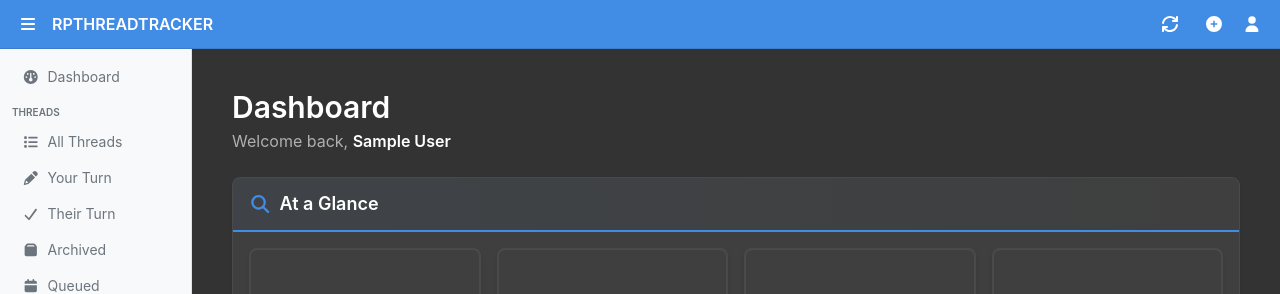
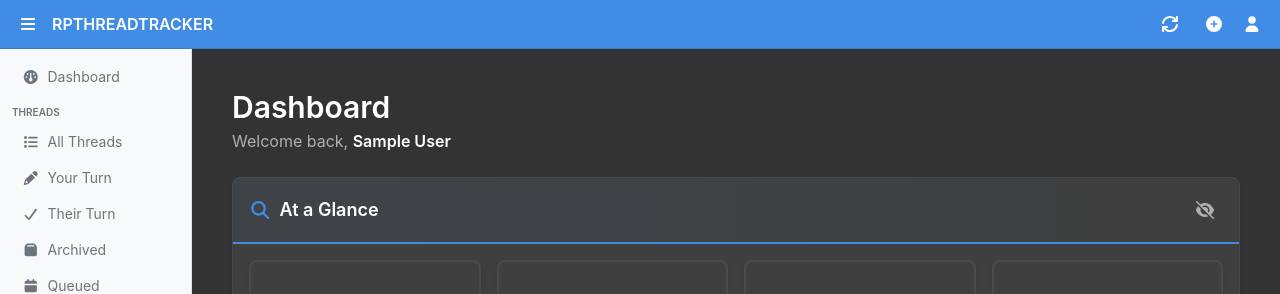
Before and after one commit to blackjackkent/rpthreadtracker-v4, a Next.js app: page / in a window 1280 px wide. Shown: the top 294 px of the page. Built offline with nearby package versions, Linux system fonts and the light colour scheme; no server answers; the database is empty; sample sign-in values are in the browser's storage.

Commit message:
Profile settings for stats

```diff
--- a/components/dashboard/at-a-glance/AtAGlance.tsx
+++ b/components/dashboard/at-a-glance/AtAGlance.tsx
@@ -1,7 +1,8 @@
 "use client";
 
+import { useState } from "react";
 import { FontAwesomeIcon } from "@fortawesome/react-fontawesome";
-import { faSearch } from "@fortawesome/free-solid-svg-icons";
+import { faSearch, faEye, faEyeSlash } from "@fortawesome/free-solid-svg-icons";
 import {
 	faList,
 	faPencil,
@@ -9,6 +10,7 @@ import {
 	faCalendar,
 } from "@fortawesome/free-solid-svg-icons";
 import { DashboardSummaryWidget } from "./DashboardSummaryWidget";
+import { useProfileSettings } from "@/components/providers/ProfileSettingsProvider";
 
 interface AtAGlanceProps {
 	activeThreadsCount?: number;
@@ -25,17 +27,50 @@ export const AtAGlance = ({
 	queuedCount = 0,
 	isLoading = false,
 }: AtAGlanceProps) => {
+	const { settings, updateSettings } = useProfileSettings();
+	const [isTogglingVisibility, setIsTogglingVisibility] = useState(false);
+
+	const handleToggleVisibility = async () => {
+		if (!settings) return;
+
+		setIsTogglingVisibility(true);
+		try {
+			await updateSettings({
+				showDashboardThreadDistribution: !settings.showDashboardThreadDistribution,
+			});
+		} catch (error) {
+			console.error("Failed to toggle dashboard visibility:", error);
+		} finally {
+			setIsTogglingVisibility(false);
+		}
+	};
+
+	const showDistribution = settings?.showDashboardThreadDistribution ?? true;
+
 	return (
 		<div className="bg-surface border border-border rounded-lg shadow-sm">
-			{/* Header with accent */}
-			<div className="px-4 py-3 border-b-2 border-primary bg-linear-to-r from-primary/5 to-transparent">
+			{/* Header with accent and toggle button */}
+			<div className="px-4 py-3 border-b-2 border-primary bg-linear-to-r from-primary/5 to-transparent flex items-center justify-between">
 				<h2 className="text-lg font-semibold flex items-center gap-2">
 					<FontAwesomeIcon icon={faSearch} className="w-4 h-4 text-primary" />
 					<span>At a Glance</span>
 				</h2>
+				<button
+					type="button"
+					onClick={handleToggleVisibility}
+					disabled={isTogglingVisibility}
+					className="p-2 text-text-muted hover:text-text transition-colors disabled:opacity-50"
+					title={showDistribution ? "Hide stats" : "Show stats"}
+				>
+					<FontAwesomeIcon
+						icon={showDistribution ? faEyeSlash : faEye}
+						className="w-4 h-4"
+					/>
+				</button>
 			</div>
 
-			{/* Stats Grid */}
+			{/* Stats Grid - Collapsible */}
+			{showDistribution && (
 				<div className="p-4">
 					<div className="grid grid-cols-1 sm:grid-cols-2 lg:grid-cols-4 gap-4">
 						<DashboardSummaryWidget
@@ -68,6 +103,7 @@ export const AtAGlance = ({
 						/>
 					</div>
 				</div>
+			)}
 		</div>
 	);
 };
--- a/components/providers/ProfileSettingsProvider.tsx
+++ b/components/providers/ProfileSettingsProvider.tsx
@@ -20,6 +20,7 @@ interface ProfileSettingsContextValue {
 	settings: ProfileSettings | null;
 	isLoading: boolean;
 	updatePageSize: (pageSize: number) => Promise<void>;
+	updateSettings: (updates: Partial<ProfileSettings>) => Promise<void>;
 }
 
 const ProfileSettingsContext = createContext<
@@ -75,9 +76,27 @@ export const ProfileSettingsProvider = ({
 		}
 	};
 
+	const updateSettings = async (updates: Partial<ProfileSettings>) => {
+		try {
+			const response = await fetch("/api/profile-settings", {
+				method: "PATCH",
+				headers: { "Content-Type": "application/json" },
+				body: JSON.stringify(updates),
+			});
+
+			if (response.ok) {
+				const updatedSettings = await response.json();
+				setSettings(updatedSettings);
+			}
+		} catch (error) {
+			console.error("Failed to update settings:", error);
+			throw error;
+		}
+	};
+
 	return (
 		<ProfileSettingsContext.Provider
-			value={{ settings, isLoading, updatePageSize }}
+			value={{ settings, isLoading, updatePageSize, updateSettings }}
 		>
 			{children}
 		</ProfileSettingsContext.Provider>
--- a/components/threads/ThreadsTable.tsx
+++ b/components/threads/ThreadsTable.tsx
@@ -46,7 +46,7 @@ export const ThreadsTable = ({
 	columns,
 	onRowSelectionChange,
 }: ThreadsTableProps) => {
-	const { settings } = useProfileSettings();
+	const { settings, updatePageSize } = useProfileSettings();
 	const [sorting, setSorting] = useState<SortingState>([
 		{ id: "lastPostDate", desc: true },
 	]);
@@ -222,7 +222,15 @@ export const ThreadsTable = ({
 					</span>
 					<select
 						value={table.getState().pagination.pageSize}
-						onChange={(e) => table.setPageSize(Number(e.target.value))}
+						onChange={async (e) => {
+							const newSize = Number(e.target.value);
+							table.setPageSize(newSize);
+							try {
+								await updatePageSize(newSize);
+							} catch (error) {
+								console.error("Failed to save page size preference:", error);
+							}
+						}}
 						className="px-2 py-1 text-sm border border-border rounded bg-surface text-text"
 					>
 						{[10, 25, 50, 100].map((pageSize) => (
```
Lines whose indentation alone changed are shown as unchanged.
